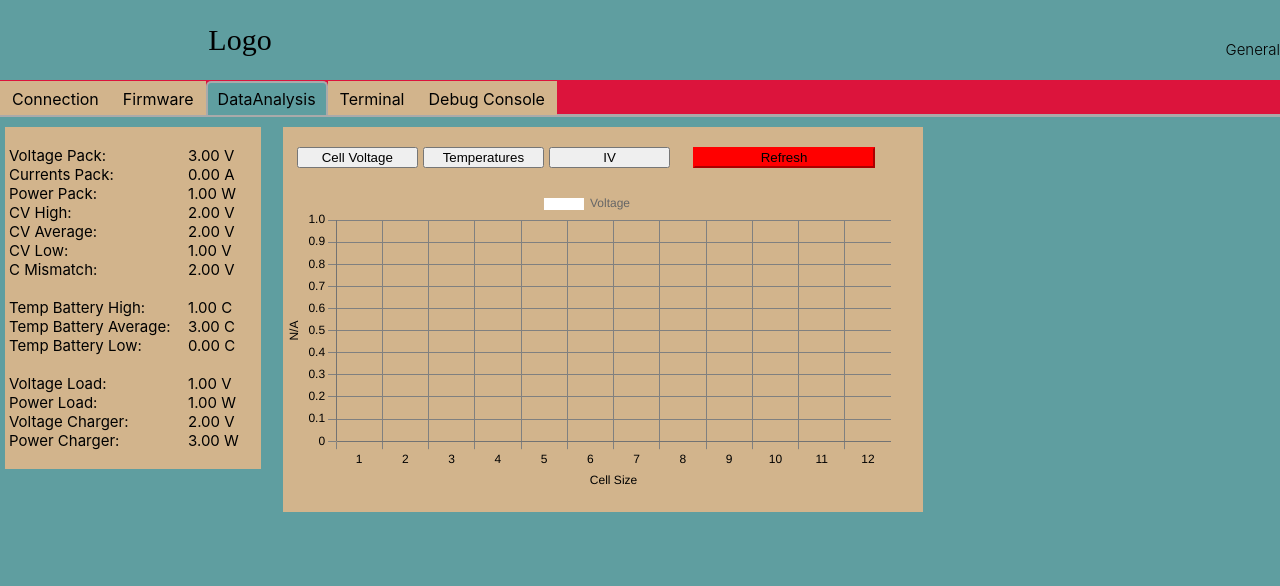
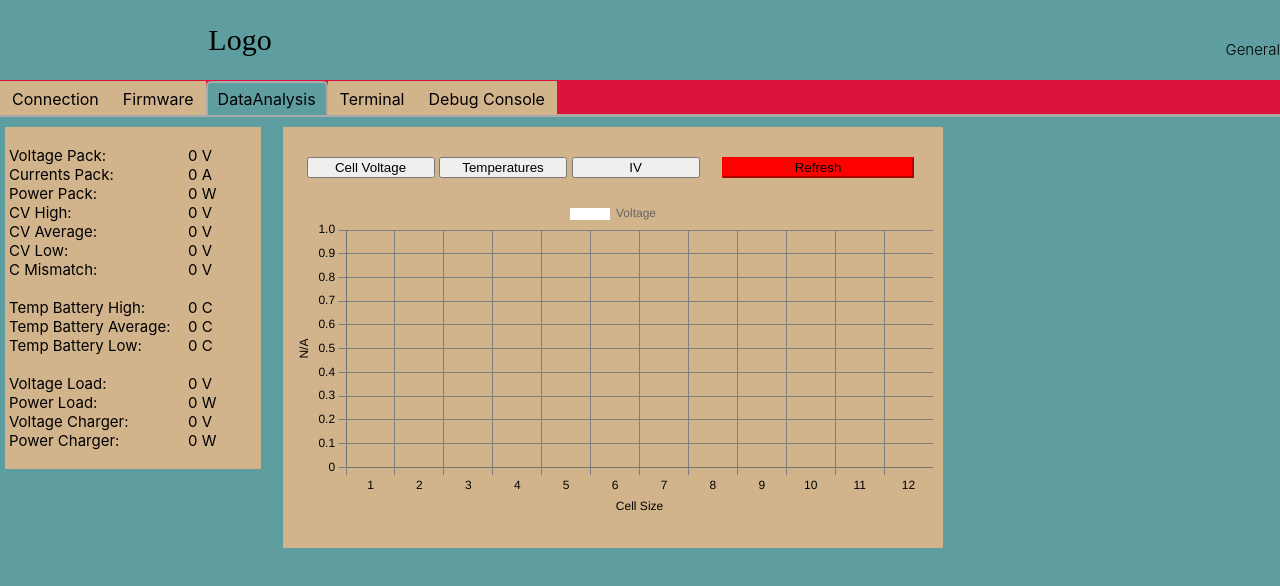
Before and after one commit to spartanracingelectric/SR-BMS, a React (Create React App) app in the folder bms_app/: page / in a window 1280 px wide. Both pictures are taken after a click on the tab "DataAnalysis". Shown: the top 586 px of the page. Built offline with nearby package versions, Linux system fonts and the light colour scheme.

Commit message:
added refresh button changes some data, see README

```diff
--- a/bms_app/src/Components/allTabs/DataAnalysis/BarGraph.css
+++ b/bms_app/src/Components/allTabs/DataAnalysis/BarGraph.css
@@ -1,7 +1,9 @@
 .Graph
 {
-	width: 95%;
+	width: 50%;
 	height: 50%;
+
+	padding: 10px;
 
 	background-color: tan;
 }
--- a/bms_app/src/Components/allTabs/DataAnalysis/BarGraph.js
+++ b/bms_app/src/Components/allTabs/DataAnalysis/BarGraph.js
@@ -18,7 +18,7 @@ ChartJS.register(
 	Legend
 )
 
-function BarGraph ()
+function BarGraph ({UpdateData})
 {
 
 const [barData, setBarData] = useState ({
@@ -169,14 +169,15 @@ const changeState3 = () => {
 				&nbsp;
 				&nbsp;
 				&nbsp;
-				<button className = "Refresh" > Refresh </button>
+				<button className = "Refresh" onClick={UpdateData}> Refresh </button>
 			</div>
 			&nbsp;
         			<Bar data={barData} options={options} />
+        		&nbsp;
         		&nbsp;
         	</div>
 	);
 }
 
 
-export default (BarGraph);
+export default BarGraph;
--- a/bms_app/src/Components/allTabs/DataAnalysis/DataAnalysis.js
+++ b/bms_app/src/Components/allTabs/DataAnalysis/DataAnalysis.js
@@ -1,6 +1,6 @@
-import React from "react";
+import React, {useState} from "react";
 import './DataAnalysis.css';
-import Graphs from './Graphs.js';
+import BarGraph from './BarGraph.js';
 
 function DataTitles() {
 	return(
@@ -29,23 +29,28 @@ function DataTitles() {
 	);
 }
 
+let initialData = [0, 0, 0, 0, 0, 0, 0, 0, 0, 0, 0, 0, 0, 0];
+
 function DataAnalysis() {
 
-	var Vpack = (3.00).toFixed(2);
-	var Cpack = (0.00).toFixed(2);
-	var Ppack = (1.00).toFixed(2);
-	var CVhigh = (2.00).toFixed(2);
-	var CVavg = (2.00).toFixed(2);
-	var CVlow = (1.00).toFixed(2);
-	var Cmismatch = (2.00).toFixed(2);
-	var TBhigh = (1.00).toFixed(2);
-	var TBavg = (3.00).toFixed(2);
-	var TBlow = (0.00).toFixed(2);
-	var Vload = (1.00).toFixed(2);
-	var Pload = (1.00).toFixed(2);
-	var Vcharger = (2.00).toFixed(2);
-	var Pcharger = (3.00).toFixed(2);
+	/*
+		Data array = [Vpack, Cpack, Ppack, CVhigh,
+			CVavg, CVlow, Cmismatch, TBhigh, TBavg,
+			TBlow, Vload, Pload, Vcharger, Pcharger]
 
+		Note: try changing array values using serial communication first
+			before trying to change graph values
+	*/
+
+	const [BData, SetData] = useState(initialData);
+
+	function UpdateData() {
+		 const newData = [(3.00).toFixed(2), (0.00).toFixed(2), (1.00).toFixed(2), (2.00).toFixed(2),
+		(2.00).toFixed(2), (1.00).toFixed(2), (2.00).toFixed(2), (1.00).toFixed(2), (3.00).toFixed(2),
+		(0.00).toFixed(2), (1.00).toFixed(2), (1.00).toFixed(2), (2.00).toFixed(2), (3.00).toFixed(2)]
+
+		SetData(newData);
+	}
 
 	return (
 		<div className = "BDA">
@@ -60,30 +65,30 @@ function DataAnalysis() {
 					maybe load data from a json file?
 				*/}
 					&nbsp;
-					<text>{Vpack} V</text>
-					<text>{Cpack} A</text>
-					<text>{Ppack} W</text>
-					<text>{CVhigh} V</text>
-					<text>{CVavg} V</text>
-					<text>{CVlow} V</text>
-					<text>{Cmismatch} V</text>
+					<text>{BData[0]} V</text>
+					<text>{BData[1]} A</text>
+					<text>{BData[2]} W</text>
+					<text>{BData[3]} V</text>
+					<text>{BData[4]} V</text>
+					<text>{BData[5]} V</text>
+					<text>{BData[6]} V</text>
 					&nbsp;
 					&nbsp;
-					<text>{TBhigh} C</text>
-					<text>{TBavg} C</text>
-					<text>{TBlow} C</text>
+					<text>{BData[7]} C</text>
+					<text>{BData[8]} C</text>
+					<text>{BData[9]} C</text>
 					&nbsp;
 					&nbsp;
-					<text>{Vload} V</text>
-					<text>{Pload} W</text>
-					<text>{Vcharger} V</text>
-					<text>{Pcharger} W</text>
+					<text>{BData[10]} V</text>
+					<text>{BData[11]} W</text>
+					<text>{BData[12]} V</text>
+					<text>{BData[13]} W</text>
 				</div>
 			</div>
 			&nbsp;
 			&nbsp;
 			&nbsp;
-			<Graphs />
+			<BarGraph UpdateData = {UpdateData}/>
 		</div>
 	);
 }
--- a/bms_app/src/Components/allTabs/DataAnalysis/Graphs.css
+++ /dev/null
@@ -1,10 +0,0 @@
-.Graphs
-{
-	width: 50%;
-	height: 60%;
-
-	display: flex;
-	flex-direction: column;
-
-	background-color: tan;
-}
--- a/bms_app/src/Components/allTabs/DataAnalysis/Graphs.js
+++ /dev/null
@@ -1,23 +0,0 @@
-import './Graphs.css';
-import BarGraph from './BarGraph.js';
-
-/*
-	box that displays the graphs panel
-	GraphTabs displays different graphs to display
-		-might change to tabs for consistency
-	BarGraph is the current graph displayed
-		-will change along with GraphTabs to include more graphs
-		-serves as a template
-		-alter to make more appealing
-		-might change to line graph in future
-*/
-
-function Graphs() {
-	return (
-		<div className = "Graphs" >
-			<BarGraph />
-		</div>
-	);
-}
-
-export default Graphs;
```
Also changed, not shown: 1 other file (tests, documents, lock files or other folders).
